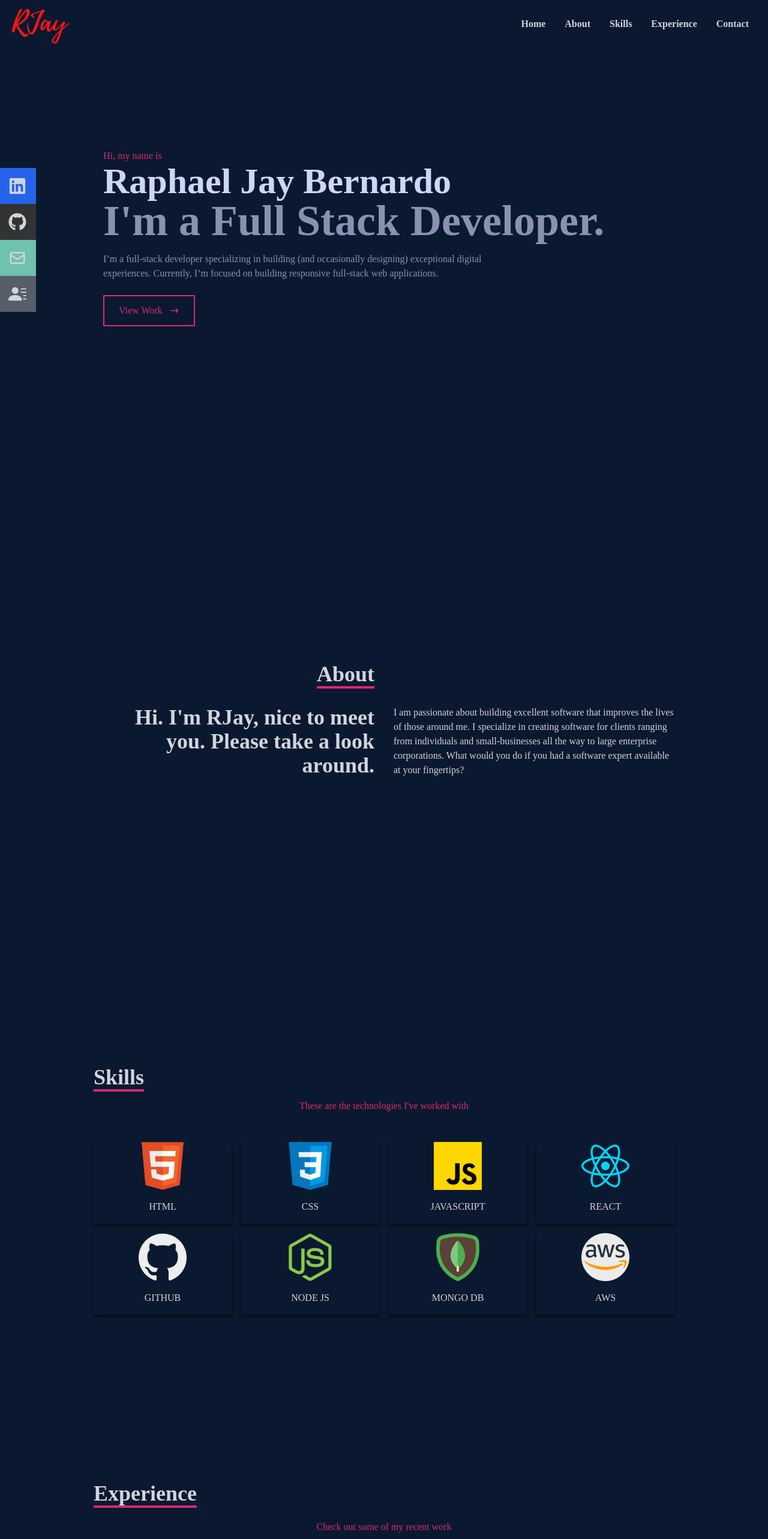
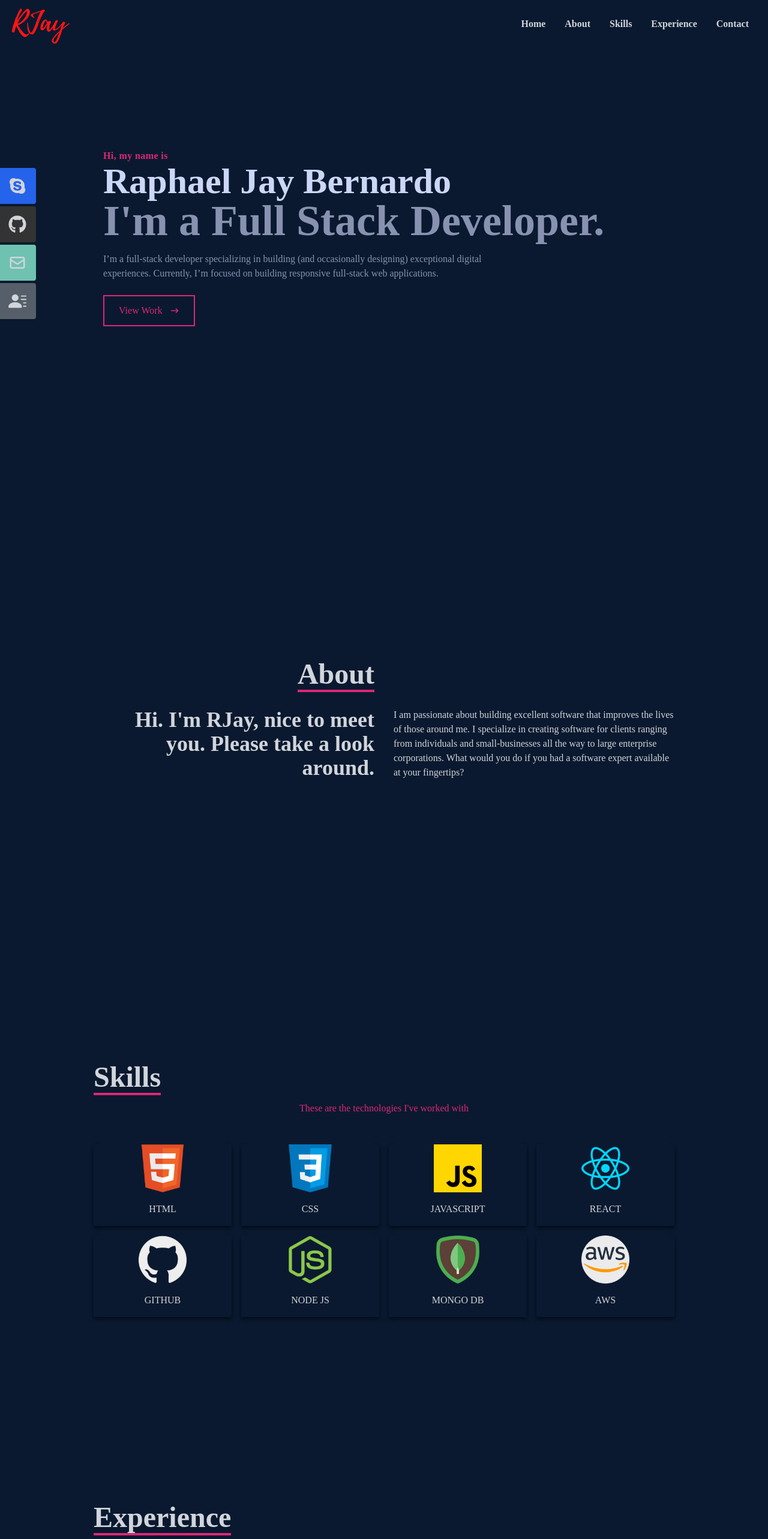
Before and after one commit to hackwebdev/my-react-portfolio, a React (Create React App) app: page / in a window 1280 px wide. Shown: the top 2566 px of the page at 60% size. Built offline with nearby package versions, Linux system fonts and the light colour scheme.

Commit message:
basic design ok

```diff
--- a/src/components/About.jsx
+++ b/src/components/About.jsx
@@ -6,7 +6,7 @@ const About = () => {
       <div className='flex flex-col justify-center items-center w-full h-full'>
         <div className='max-w-[1000px] w-full grid grid-cols-2 gap-8'>
           <div className='sm:text-right pb-8 pl-4'>
-            <p className='text-4xl font-bold inline border-b-4 border-pink-600'>
+            <p className='text-5xl font-bold inline border-b-4 border-pink-600'>
               About
             </p>
           </div>
--- a/src/components/Contact.jsx
+++ b/src/components/Contact.jsx
@@ -4,7 +4,7 @@ const Contact = () => {
   return (
     <div
       name='contact'
-      className='w-full h-screen bg-[#0a192f] flex justify-center items-center p-4'
+      className='w-full h-screen bg-[#0a192f] flex justify-center items-center pt-24 p-4'
     >
       <form
         method='POST'
@@ -12,7 +12,7 @@ const Contact = () => {
         className='flex flex-col max-w-[600px] w-full'
       >
         <div className='pb-8'>
-          <p className='text-4xl font-bold inline border-b-4 border-pink-600 text-gray-300'>
+          <p className='text-5xl font-bold inline border-b-4 border-pink-600 text-gray-300'>
             Contact
           </p>
           <p className='text-pink-600 pt-8 text-center'>
--- a/src/components/Experience.jsx
+++ b/src/components/Experience.jsx
@@ -6,11 +6,11 @@ const Experience = () => {
   return (
     <div
       name='experience'
-      className='w-full md:h-screen text-gray-300 bg-[#0a192f]'
+      className='w-full md:h-screen text-gray-300 bg-[#0a192f]  pt-20'
     >
       <div className='max-w-[1000px] mx-auto p-4 flex flex-col justify-center w-full h-full'>
         <div className='pb-8'>
-          <p className='text-4xl font-bold inline border-b-4 text-gray-300 border-pink-600'>
+          <p className='text-5xl font-bold inline border-b-4 text-gray-300 border-pink-600'>
             Experience
           </p>
           <p className='py-6 text-center text-pink-600'>
--- a/src/components/Home.jsx
+++ b/src/components/Home.jsx
@@ -6,7 +6,7 @@ const Home = () => {
     <div name='home' className='w-full h-screen bg-[#0a192f]'>
       {/* Container */}
       <div className='max-w-[1000px] mx-auto px-8 flex flex-col justify-center h-full'>
-        <p className='text-pink-600'>Hi, my name is</p>
+        <p className='text-pink-600 font-bold tracking-wide'>Hi, my name is</p>
         <h1 className='text-4xl sm:text-6xl font-bold text-[#ccd6f6]'>
           Raphael Jay Bernardo
         </h1>
--- a/src/components/Navbar.jsx
+++ b/src/components/Navbar.jsx
@@ -3,7 +3,8 @@ import {
   FaBars,
   FaTimes,
   FaGithub,
-  FaLinkedin,
+  // FaLinkedin,
+  FaSkype,
   FaFacebook,
   FaLinkedinIn,
 } from 'react-icons/fa'
@@ -101,17 +102,17 @@ const Navbar = () => {
       </ul>
 
       {/* Social icons */}
-      <div className='hidden lg:flex fixed flex-col top-[35%] left-0'>
+      <div className='hidden lg:flex fixed flex-col top-[35%] left-0 '>
         <ul>
-          <li className='w-[160px] h-[60px] flex justify-between items-center ml-[-100px] hover:ml-[-10px] duration-300 bg-blue-600'>
+          <li className='w-[160px] h-[60px] flex justify-between  items-center ml-[-100px] hover:ml-[-10px] duration-300 bg-blue-600 rounded mb-1'>
             <a
               className='flex justify-between items-center w-full text-gray-300'
               href='/'
             >
-              Linkedin <FaLinkedin size={30} />
+              Skype <FaSkype size={30} />
             </a>
           </li>
-          <li className='w-[160px] h-[60px] flex justify-between items-center ml-[-100px] hover:ml-[-10px] duration-300 bg-[#333333]'>
+          <li className='w-[160px] h-[60px] flex justify-between items-center ml-[-100px] hover:ml-[-10px] duration-300 bg-[#333333] rounded mb-1'>
             <a
               className='flex justify-between items-center w-full text-gray-300'
               href='/'
@@ -119,7 +120,7 @@ const Navbar = () => {
               Github <FaGithub size={30} />
             </a>
           </li>
-          <li className='w-[160px] h-[60px] flex justify-between items-center ml-[-100px] hover:ml-[-10px] duration-300 bg-[#6fc2b0]'>
+          <li className='w-[160px] h-[60px] flex justify-between items-center ml-[-100px] hover:ml-[-10px] duration-300 bg-[#6fc2b0] rounded mb-1'>
             <a
               className='flex justify-between items-center w-full text-gray-300'
               href='/'
@@ -127,7 +128,7 @@ const Navbar = () => {
               Email <HiOutlineMail size={30} />
             </a>
           </li>
-          <li className='w-[160px] h-[60px] flex justify-between items-center ml-[-100px] hover:ml-[-10px] duration-300 bg-[#565f69]'>
+          <li className='w-[160px] h-[60px] flex justify-between items-center ml-[-100px] hover:ml-[-10px] duration-300 bg-[#565f69] rounded'>
             <a
               className='flex justify-between items-center w-full text-gray-300'
               href='/'
--- a/src/components/Skills.jsx
+++ b/src/components/Skills.jsx
@@ -17,7 +17,7 @@ const Skills = () => {
       {/* Container */}
       <div className='max-w-[1000px] mx-auto p-4 flex flex-col justify-center w-full h-full'>
         <div>
-          <p className='text-4xl font-bold inline border-b-4 border-pink-600 '>
+          <p className='text-5xl font-bold inline border-b-4 border-pink-600 '>
             Skills
           </p>
           <p className='py-4 text-center text-pink-600'>
```
